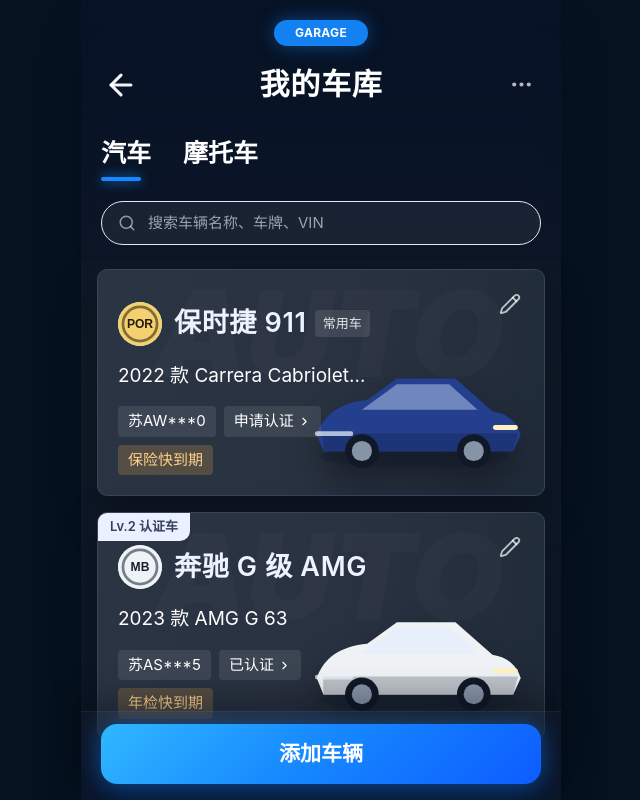
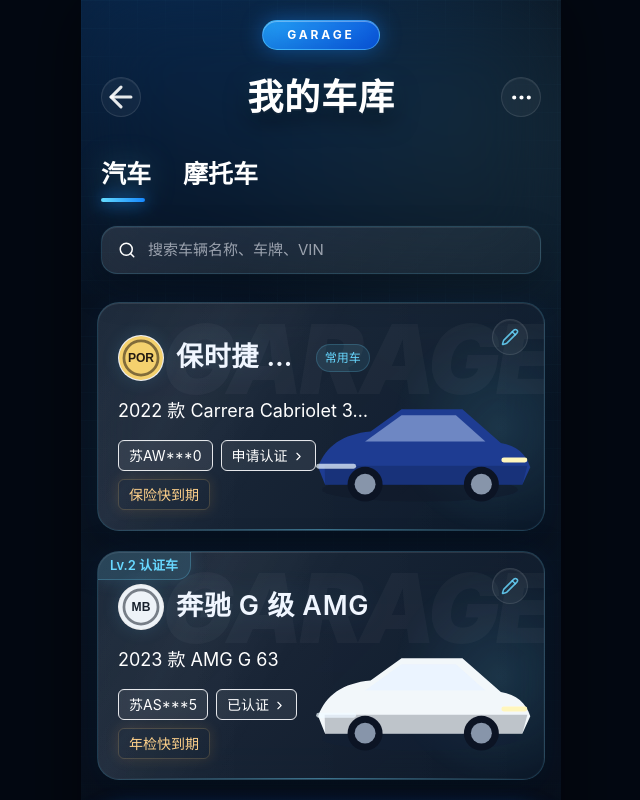
Before and after one commit to SWX2026/my-garage, a React (Vite) app: page / in a window 1280 px wide. Shown: the top 800 px of the page, without its empty margins (319-959 px from the left). Built offline with nearby package versions, Linux system fonts and the light colour scheme.

Commit message:
upgrade garage dashboard styling

```diff
--- a/src/main.jsx
+++ b/src/main.jsx
@@ -201,25 +201,25 @@
   }
 
   return (
-    <main className="min-h-screen bg-night text-white">
-      <div className="mx-auto min-h-screen max-w-[480px] bg-[linear-gradient(180deg,#071326_0%,#101927_44%,#0b1628_100%)] pb-28 shadow-2xl">
-        <header className="sticky top-0 z-20 bg-gradient-to-b from-[#071326] via-[#071326]/96 to-[#071326]/86 px-5 pb-4 pt-5 backdrop-blur">
-          <div className="mb-4 flex justify-center">
-            <span className="rounded-full border border-electric/45 bg-electric/95 px-5 py-1 text-xs font-bold tracking-wide text-white shadow-[0_0_18px_rgba(22,136,255,.42)]">
+    <main className="min-h-screen bg-[#030812] text-white">
+      <div className="garage-shell mx-auto min-h-screen max-w-[480px] pb-32 shadow-[0_0_70px_rgba(0,0,0,.55)]">
+        <header className="sticky top-0 z-20 bg-gradient-to-b from-[#06101f]/96 via-[#06101f]/88 to-[#06101f]/58 px-5 pb-5 pt-5 backdrop-blur-2xl">
+          <div className="mb-5 flex justify-center">
+            <span className="garage-pill rounded-full border border-cyanGlow/45 bg-[linear-gradient(135deg,rgba(38,169,255,.95),rgba(11,96,255,.82))] px-6 py-1.5 text-xs font-bold tracking-[.24em] text-white">
               GARAGE
             </span>
           </div>
           <div className="grid grid-cols-[40px_1fr_40px] items-center">
-            <button className="grid h-10 w-10 place-items-center rounded-full text-white/95 active:bg-white/10" aria-label="返回">
+            <button className="icon-line-button grid h-10 w-10 place-items-center rounded-full text-white/90" aria-label="返回">
               <ArrowLeft size={34} strokeWidth={2.2} />
             </button>
-            <h1 className="text-center text-[30px] font-semibold tracking-wide">我的车库</h1>
-            <button className="grid h-10 w-10 place-items-center rounded-full text-white/70 active:bg-white/10" aria-label="更多">
+            <h1 className="title-emboss text-center text-[36px] font-semibold tracking-wide">我的车库</h1>
+            <button className="icon-line-button grid h-10 w-10 place-items-center rounded-full text-white/72" aria-label="更多">
               <MoreHorizontal size={25} />
             </button>
           </div>
           <TabBar activeTab={activeTab} setActiveTab={setActiveTab} />
-          <label className="mt-5 flex h-11 items-center gap-3 rounded-full border border-white/8 bg-white/[.055] px-4 text-white/55">
+          <label className="glass-search mt-6 flex h-12 items-center gap-3 rounded-2xl px-4 text-white/62">
             <Search size={18} />
             <input
               value={query}
@@ -230,10 +230,10 @@
           </label>
         </header>
 
-        <section className="space-y-4 px-4 pt-2">
+        <section className="space-y-5 px-4 pt-2">
           {visibleVehicles.length ? (
-            visibleVehicles.map((vehicle) => (
-              <VehicleCard key={vehicle.id} vehicle={vehicle} onOpen={() => setDetail(vehicle)} onEdit={() => openEdit(vehicle)} />
+            visibleVehicles.map((vehicle, index) => (
+              <VehicleCard key={vehicle.id} vehicle={vehicle} index={index} onOpen={() => setDetail(vehicle)} onEdit={() => openEdit(vehicle)} />
             ))
           ) : (
             <EmptyGarage activeTab={activeTab} onCreate={openCreate} />
@@ -264,41 +264,43 @@
     ['motorcycle', '摩托车'],
   ];
   return (
-    <nav className="mt-7 flex gap-8">
+    <nav className="mt-8 flex gap-8">
       {tabs.map(([key, label]) => (
         <button
           key={key}
           onClick={() => setActiveTab(key)}
-          className={`relative pb-2 text-[25px] font-semibold ${activeTab === key ? 'text-white' : 'text-white/66'}`}
+          className={`relative pb-2 text-[25px] font-semibold transition active:scale-95 ${activeTab === key ? 'text-white drop-shadow-[0_0_14px_rgba(104,216,255,.25)]' : 'text-white/52'}`}
         >
           {label}
-          {activeTab === key && <span className="absolute bottom-0 left-0 h-1 w-10 rounded-full bg-electric shadow-[0_0_12px_rgba(22,136,255,.9)]" />}
+          {activeTab === key && <span className="absolute bottom-0 left-0 h-1 w-11 rounded-full bg-[linear-gradient(90deg,#65dcff,#1688ff)] shadow-[0_0_16px_rgba(22,136,255,.95)]" />}
         </button>
       ))}
     </nav>
   );
 }
 
-function VehicleCard({ vehicle, onOpen, onEdit }) {
+function VehicleCard({ vehicle, index, onOpen, onEdit }) {
   const alerts = dueAlerts(vehicle);
   return (
     <article
       onClick={onOpen}
-      className="relative min-h-[216px] overflow-hidden rounded-[10px] border border-[#33465e] bg-[linear-gradient(100deg,#2a3443_0%,#293241_54%,#202b3a_100%)] p-5 shadow-card active:scale-[.99]"
+      style={{ animationDelay: `${index * 70}ms` }}
+      className="garage-card card-enter relative min-h-[226px] overflow-hidden rounded-[22px] p-5 transition duration-300 active:scale-[.985]"
     >
       {vehicle.verified && (
-        <div className="absolute left-0 top-0 rounded-br-[10px] bg-[#eaf0ff] px-3 py-1 text-[13px] font-semibold text-[#34415d]">Lv.2 认证车</div>
+        <div className="absolute left-0 top-0 rounded-br-[14px] border-b border-r border-cyanGlow/25 bg-cyanGlow/15 px-3 py-1 text-[13px] font-semibold text-cyanGlow shadow-[0_0_18px_rgba(104,216,255,.16)]">Lv.2 认证车</div>
       )}
-      <div className="pointer-events-none absolute right-10 top-1 text-[120px] font-black italic leading-none text-white/[.025]">AUTO</div>
+      <div className="pointer-events-none absolute -right-2 top-2 text-[96px] font-black italic leading-none tracking-[-.04em] text-white/[.035]">GARAGE</div>
+      <div className="pointer-events-none absolute inset-x-6 bottom-0 h-px bg-gradient-to-r from-transparent via-cyanGlow/45 to-transparent" />
       <button
         onClick={(event) => {
           event.stopPropagation();
           onEdit();
         }}
-        className="absolute right-4 top-4 z-10 grid h-9 w-9 place-items-center rounded-full text-white/70 active:bg-white/10"
+        className="icon-line-button absolute right-4 top-4 z-10 grid h-9 w-9 place-items-center rounded-full text-cyanGlow/85"
         aria-label="编辑车辆"
       >
-        <Pencil size={22} />
+        <Pencil size={18} />
       </button>
 
       <div className="relative z-10 max-w-[62%] pt-3">
@@ -306,15 +308,15 @@
           <LogoImage src={vehicle.brandLogo} label={vehicle.brand} />
           <div className="min-w-0">
             <div className="flex items-center gap-2">
-              <h2 className="truncate text-[27px] font-semibold tracking-wide text-[#edf2ff]">{vehicle.name || '未命名车辆'}</h2>
+              <h2 className="truncate text-[27px] font-semibold tracking-wide text-[#f0f6ff] drop-shadow-[0_0_14px_rgba(104,216,255,.12)]">{vehicle.name || '未命名车辆'}</h2>
               {vehicle.favorite && (
-                <span className="shrink-0 rounded bg-white/10 px-2 py-1 text-[13px] text-white/85">常用车</span>
+                <span className="shrink-0 rounded-full border border-cyanGlow/20 bg-cyanGlow/10 px-2 py-1 text-[12px] text-cyanGlow">常用车</span>
               )}
             </div>
           </div>
         </div>
 
-        <p className="mt-4 truncate text-[19px] text-white/57">
+        <p className="mt-4 truncate text-[18px] text-white/56">
           {vehicle.year ? `${vehicle.year} 款 ` : ''}
           {vehicle.model || '未填写型号'}
         </p>
@@ -327,9 +329,9 @@
         </div>
       </div>
 
-      <div className="absolute bottom-5 right-3 flex h-[120px] w-[58%] items-end justify-end">
+      <div className="absolute bottom-5 right-0 flex h-[132px] w-[60%] items-end justify-end pr-2">
         {vehicle.vehicleImage ? (
-          <img src={vehicle.vehicleImage} alt={vehicle.name} className="max-h-full max-w-full object-contain drop-shadow-[0_18px_18px_rgba(0,0,0,.35)]" />
+          <img src={vehicle.vehicleImage} alt={vehicle.name} className="vehicle-float max-h-full max-w-full object-contain drop-shadow-[0_22px_22px_rgba(0,0,0,.42)]" />
         ) : (
           <DefaultVehicle type={vehicle.category} />
         )}
@@ -340,26 +342,26 @@
 
 function LogoImage({ src, label }) {
   return (
-    <div className="grid h-[44px] w-[44px] shrink-0 place-items-center overflow-hidden rounded-full bg-white text-xs font-bold text-slate-700">
+    <div className="grid h-[46px] w-[46px] shrink-0 place-items-center overflow-hidden rounded-full border border-white/20 bg-white/90 text-xs font-bold text-slate-700 shadow-[0_0_18px_rgba(104,216,255,.14)]">
       {src ? <img src={src} alt={`${label || '品牌'} Logo`} className="h-full w-full object-cover" /> : <Car size={24} />}
     </div>
   );
 }
 
 function Tag({ children }) {
-  return <span className="rounded bg-white/[.09] px-2.5 py-1 text-[15px] text-white/66">{children}</span>;
+  return <span className="rounded-md border border-white/8 bg-white/[.075] px-2.5 py-1 text-[14px] text-white/66 shadow-[inset_0_1px_0_rgba(255,255,255,.04)]">{children}</span>;
 }
 
 function AlertTag({ children }) {
-  return <span className="rounded bg-[#ffb34d]/20 px-2.5 py-1 text-[15px] text-[#ffd28b]">{children}</span>;
+  return <span className="rounded-md border border-[#ffca74]/20 bg-[#ffb34d]/16 px-2.5 py-1 text-[14px] text-[#ffd28b] shadow-[0_0_14px_rgba(255,179,77,.14)]">{children}</span>;
 }
 
 function BottomDock({ onCreate }) {
   return (
-    <footer className="fixed bottom-0 left-1/2 z-30 w-full max-w-[480px] -translate-x-1/2 border-t border-white/5 bg-[#071326]/92 px-5 pb-[max(16px,env(safe-area-inset-bottom))] pt-3 shadow-dock backdrop-blur-xl">
+    <footer className="fixed bottom-0 left-1/2 z-30 w-full max-w-[480px] -translate-x-1/2 bg-gradient-to-t from-[#040b16] via-[#040b16]/88 to-transparent px-5 pb-[max(18px,env(safe-area-inset-bottom))] pt-8">
       <button
         onClick={onCreate}
-        className="mx-auto block h-[60px] w-full rounded-2xl bg-[linear-gradient(135deg,#30b7ff_0%,#1688ff_48%,#0d5cff_100%)] text-[21px] font-semibold text-white shadow-[0_0_22px_rgba(22,136,255,.36),0_12px_32px_rgba(5,67,160,.42)] transition active:scale-[.975] active:brightness-110"
+        className="tech-add-button mx-auto block h-[62px] w-full rounded-[22px] text-[21px] font-semibold text-white transition active:scale-[.965] active:brightness-110"
       >
         添加车辆
       </button>
@@ -369,14 +371,14 @@
 
 function VehicleForm({ draft, setDraft, onClose, onSave, onDelete }) {
   return (
-    <div className="fixed inset-0 z-50 flex items-end justify-center bg-[#020916]/76 backdrop-blur-md">
-      <form onSubmit={onSave} className="max-h-[94vh] w-full max-w-[480px] overflow-y-auto rounded-t-[24px] border border-white/12 bg-[#101b2b]/95 p-5 text-white shadow-2xl">
-        <div className="mb-5 flex items-center justify-between">
+    <div className="fixed inset-0 z-50 flex items-end justify-center bg-[#020711]/82 backdrop-blur-xl">
+      <form onSubmit={onSave} className="panel-slide-up garage-panel h-[96vh] w-full max-w-[480px] overflow-y-auto rounded-t-[28px] p-5 text-white shadow-2xl">
+        <div className="sticky top-0 z-10 -mx-5 -mt-5 mb-5 flex items-center justify-between border-b border-white/8 bg-[#081424]/88 px-5 py-5 backdrop-blur-2xl">
           <div>
-            <p className="text-xs font-semibold uppercase tracking-[.22em] text-electric/90">Vehicle File</p>
-            <h2 className="mt-1 text-2xl font-semibold">{draft.id ? '编辑车辆' : '添加车辆'}</h2>
+            <p className="text-xs font-semibold uppercase tracking-[.26em] text-cyanGlow/80">Vehicle Command</p>
+            <h2 className="mt-1 text-[28px] font-semibold drop-shadow-[0_0_18px_rgba(104,216,255,.12)]">{draft.id ? '编辑车辆档案' : '添加车辆档案'}</h2>
           </div>
-          <button type="button" onClick={onClose} className="grid h-11 w-11 place-items-center rounded-full border border-white/10 bg-white/[.06] text-white/75 active:bg-white/10">
+          <button type="button" onClick={onClose} className="icon-line-button grid h-11 w-11 place-items-center rounded-full text-white/75">
             <X size={22} />
           </button>
         </div>
@@ -386,8 +388,8 @@
           <SegmentButton active={draft.category === 'motorcycle'} onClick={() => setDraftValue(setDraft, 'category', 'motorcycle')}>摩托车</SegmentButton>
         </div>
 
-        <div className="mt-5 grid grid-cols-2 gap-3">
-          <ImagePicker label="车辆图片" value={draft.vehicleImage} onChange={(value) => setDraftValue(setDraft, 'vehicleImage', value)} />
+        <div className="mt-5 grid gap-3">
+          <ImagePicker large label="车辆图片" value={draft.vehicleImage} onChange={(value) => setDraftValue(setDraft, 'vehicleImage', value)} />
           <ImagePicker label="品牌 Logo" value={draft.brandLogo} onChange={(value) => setDraftValue(setDraft, 'brandLogo', value)} />
         </div>
 
@@ -444,14 +446,14 @@
           </label>
         </div>
 
-        <div className="sticky bottom-0 -mx-5 mt-6 flex gap-3 border-t border-white/8 bg-[#101b2b]/96 px-5 pb-1 pt-4 backdrop-blur-xl">
+        <div className="sticky bottom-0 -mx-5 mt-7 flex gap-3 border-t border-cyanGlow/10 bg-[#081424]/92 px-5 pb-1 pt-4 backdrop-blur-2xl">
           {onDelete && (
-            <button type="button" onClick={onDelete} className="grid h-12 w-12 place-items-center rounded-lg border border-red-400/30 text-red-200">
+            <button type="button" onClick={onDelete} className="icon-line-button grid h-12 w-12 place-items-center rounded-xl border-red-400/30 text-red-200">
               <Trash2 size={20} />
             </button>
           )}
-          <button type="button" onClick={onClose} className="h-12 rounded-xl border border-white/10 px-5 text-[16px] text-white/70 active:bg-white/[.06]">取消</button>
-          <button type="submit" className="h-12 flex-1 rounded-xl bg-[linear-gradient(135deg,#30b7ff,#1688ff_48%,#0d5cff)] text-lg font-semibold shadow-[0_0_18px_rgba(22,136,255,.34)] active:scale-[.985]">保存</button>
+          <button type="button" onClick={onClose} className="h-[52px] rounded-2xl border border-white/10 px-5 text-[16px] text-white/70 transition active:scale-[.97] active:bg-white/[.06]">取消</button>
+          <button type="submit" className="tech-add-button h-[52px] flex-1 rounded-2xl text-lg font-semibold transition active:scale-[.975]">保存档案</button>
         </div>
       </form>
     </div>
@@ -482,15 +484,18 @@
   ];
 
   return (
-    <div className="fixed inset-0 z-40 flex items-end justify-center bg-black/70 backdrop-blur-sm">
-      <section className="max-h-[92vh] w-full max-w-[480px] overflow-y-auto rounded-t-[22px] border border-white/10 bg-[#101b2b] p-5 text-white shadow-2xl">
+    <div className="fixed inset-0 z-40 flex items-end justify-center bg-[#020711]/82 backdrop-blur-xl">
+      <section className="panel-slide-up garage-panel max-h-[94vh] w-full max-w-[480px] overflow-y-auto rounded-t-[28px] p-5 text-white shadow-2xl">
         <div className="flex items-center justify-between">
-          <h2 className="text-2xl font-semibold">{vehicle.name}</h2>
-          <button onClick={onClose} className="grid h-10 w-10 place-items-center rounded-full bg-white/8">
+          <div>
+            <p className="text-xs font-semibold uppercase tracking-[.24em] text-cyanGlow/75">Vehicle Archive</p>
+            <h2 className="mt-1 text-[28px] font-semibold drop-shadow-[0_0_18px_rgba(104,216,255,.12)]">{vehicle.name}</h2>
+          </div>
+          <button onClick={onClose} className="icon-line-button grid h-11 w-11 place-items-center rounded-full">
             <X size={22} />
           </button>
         </div>
-        <div className="mt-5 rounded-xl border border-white/10 bg-white/[.04] p-4">
+        <div className="archive-hero mt-5 overflow-hidden rounded-[24px] p-4">
           <div className="flex items-center gap-3">
             <LogoImage src={vehicle.brandLogo} label={vehicle.brand} />
             <div>
@@ -498,12 +503,13 @@
               <div className="text-white/55">{vehicle.category === 'car' ? '汽车' : '摩托车'}</div>
             </div>
           </div>
-          <div className="mt-4 h-40">
-            {vehicle.vehicleImage ? <img src={vehicle.vehicleImage} alt={vehicle.name} className="h-full w-full object-contain" /> : <DefaultVehicle type={vehicle.category} />}
+          <div className="relative mt-4 h-52">
+            <div className="absolute inset-x-5 bottom-4 h-8 rounded-full bg-black/35 blur-xl" />
+            {vehicle.vehicleImage ? <img src={vehicle.vehicleImage} alt={vehicle.name} className="relative h-full w-full object-contain drop-shadow-[0_26px_24px_rgba(0,0,0,.45)]" /> : <DefaultVehicle type={vehicle.category} />}
           </div>
         </div>
         <DetailSection title="基本信息" items={basicItems} />
-        <section className="mt-5 rounded-xl border border-white/10 bg-white/[.045] p-4">
+        <section className="mt-5 rounded-2xl border border-cyanGlow/12 bg-white/[.045] p-4 shadow-[inset_0_1px_0_rgba(255,255,255,.05)]">
           <SectionTitle icon={<ShieldAlert size={17} />}>保险与年检</SectionTitle>
           <div className="mt-4 grid gap-3">
             {expiryItems.map(([label, value, state]) => (
@@ -511,28 +517,28 @@
                 <span className="text-white/50">{label}</span>
                 <span className="flex flex-col items-end gap-1 text-right">
                   <span className="text-white/88">{value || '未填写'}</span>
-                  {value && <span className={`rounded px-2 py-0.5 text-xs ${state.tone}`}>{state.text}</span>}
+                  {value && <span className={`glow-status rounded-full px-2.5 py-1 text-xs ${state.tone}`}>{state.text}</span>}
                 </span>
               </div>
             ))}
           </div>
         </section>
         <DetailSection title="保养信息" items={maintenanceItems} />
-        <div className="mt-5 rounded-xl border border-white/10 bg-white/[.045] p-4">
+        <div className="mt-5 rounded-2xl border border-cyanGlow/12 bg-white/[.045] p-4 shadow-[inset_0_1px_0_rgba(255,255,255,.05)]">
           <SectionTitle>保养备注</SectionTitle>
           <p className="mt-3 whitespace-pre-wrap text-[15px] leading-6 text-white/86">{vehicle.maintenanceNote || '暂无保养备注'}</p>
         </div>
-        <div className="mt-5 rounded-lg bg-white/[.05] p-4">
+        <div className="mt-5 rounded-2xl border border-cyanGlow/12 bg-white/[.045] p-4 shadow-[inset_0_1px_0_rgba(255,255,255,.05)]">
           <SectionTitle>备注</SectionTitle>
           <p className="mt-2 whitespace-pre-wrap text-white/86">{vehicle.notes || '暂无备注'}</p>
         </div>
-        <button onClick={onEdit} className="mt-5 h-12 w-full rounded-lg bg-electric text-lg font-semibold">编辑车辆</button>
+        <button onClick={onEdit} className="tech-add-button mt-5 h-12 w-full rounded-2xl text-lg font-semibold transition active:scale-[.975]">编辑车辆</button>
       </section>
     </div>
   );
 }
 
-function ImagePicker({ label, value, onChange }) {
+function ImagePicker({ label, value, onChange, large = false }) {
   const [isProcessing, setIsProcessing] = useState(false);
   const [error, setError] = useState('');
 
@@ -554,9 +560,9 @@
   }
 
   return (
-    <label className="relative grid h-36 cursor-pointer place-items-center overflow-hidden rounded-2xl border border-white/10 bg-[linear-gradient(145deg,rgba(255,255,255,.09),rgba(255,255,255,.035))] shadow-[inset_0_1px_0_rgba(255,255,255,.06)]">
+    <label className={`upload-card relative grid cursor-pointer place-items-center overflow-hidden rounded-3xl ${large ? 'h-52' : 'h-32'}`}>
       {value ? (
-        <img src={value} alt={label} className="h-full w-full object-cover" />
+        <img src={value} alt={label} className={`h-full w-full ${large ? 'object-contain p-3' : 'object-cover'}`} />
       ) : (
         <span className="flex flex-col items-center gap-2 text-white/55">
           <ImagePlus size={24} />
@@ -570,7 +576,7 @@
         </span>
       )}
       {error && <span className="absolute bottom-2 left-2 right-12 rounded bg-red-500/80 px-2 py-1 text-xs text-white">{error}</span>}
-      <span className="absolute bottom-2 right-2 rounded-full bg-black/45 p-2">
+      <span className="absolute bottom-3 right-3 rounded-full border border-cyanGlow/25 bg-black/45 p-2 text-cyanGlow shadow-[0_0_14px_rgba(104,216,255,.16)]">
         <Upload size={16} />
       </span>
       <input type="file" accept="image/*" onChange={handleFile} className="hidden" />
--- a/src/styles.css
+++ b/src/styles.css
@@ -7,13 +7,13 @@
 }
 
 html {
-  background: #061220;
+  background: #030812;
 }
 
 body {
   margin: 0;
   min-width: 320px;
-  background: #061220;
+  background: #030812;
   font-family: Inter, ui-sans-serif, system-ui, -apple-system, BlinkMacSystemFont, "PingFang SC", "Microsoft YaHei", sans-serif;
 }
 
@@ -31,3 +31,179 @@
   filter: invert(1);
   opacity: .6;
 }
+
+.garage-shell {
+  position: relative;
+  overflow: hidden;
+  animation: pageFade .48s ease-out both;
+  background:
+    radial-gradient(circle at 20% -8%, rgba(22, 136, 255, .28), transparent 34%),
+    radial-gradient(circle at 86% 12%, rgba(104, 216, 255, .13), transparent 30%),
+    linear-gradient(180deg, #050b17 0%, #091524 42%, #070e1b 100%);
+}
+
+.garage-shell::before {
+  content: "";
+  pointer-events: none;
+  position: absolute;
+  inset: 0;
+  background-image:
+    linear-gradient(rgba(104, 216, 255, .055) 1px, transparent 1px),
+    linear-gradient(90deg, rgba(104, 216, 255, .045) 1px, transparent 1px);
+  background-size: 28px 28px;
+  mask-image: linear-gradient(180deg, rgba(0,0,0,.75), rgba(0,0,0,.18) 55%, rgba(0,0,0,.08));
+}
+
+.garage-shell > * {
+  position: relative;
+}
+
+.garage-pill {
+  box-shadow:
+    0 0 22px rgba(22, 136, 255, .45),
+    inset 0 1px 0 rgba(255,255,255,.32),
+    inset 0 -10px 18px rgba(0, 66, 180, .25);
+}
+
+.title-emboss {
+  text-shadow:
+    0 2px 0 rgba(255,255,255,.04),
+    0 10px 24px rgba(0,0,0,.55),
+    0 0 22px rgba(104,216,255,.13);
+}
+
+.glass-search {
+  border: 1px solid rgba(104,216,255,.16);
+  background: linear-gradient(135deg, rgba(255,255,255,.11), rgba(255,255,255,.045));
+  box-shadow:
+    inset 0 1px 0 rgba(255,255,255,.08),
+    0 16px 36px rgba(0,0,0,.22),
+    0 0 0 1px rgba(255,255,255,.02);
+  backdrop-filter: blur(18px);
+}
+
+.garage-card {
+  border: 1px solid rgba(104,216,255,.18);
+  background:
+    linear-gradient(135deg, rgba(35, 48, 66, .76), rgba(14, 28, 46, .68)),
+    linear-gradient(90deg, rgba(255,255,255,.07), transparent);
+  box-shadow:
+    0 20px 48px rgba(0,0,0,.34),
+    0 0 28px rgba(22,136,255,.08),
+    inset 0 1px 0 rgba(255,255,255,.08),
+    inset 0 0 0 1px rgba(255,255,255,.025);
+  backdrop-filter: blur(22px);
+}
+
+.garage-card::before {
+  content: "";
+  position: absolute;
+  inset: 0;
+  pointer-events: none;
+  background:
+    radial-gradient(circle at 90% 55%, rgba(104,216,255,.18), transparent 26%),
+    linear-gradient(120deg, transparent, rgba(255,255,255,.055), transparent 46%);
+  opacity: .72;
+}
+
+.vehicle-float {
+  transform: translateX(6px);
+  filter: saturate(1.06) contrast(1.04);
+}
+
+.tech-add-button {
+  border: 1px solid rgba(104,216,255,.35);
+  background:
+    linear-gradient(135deg, #39c4ff 0%, #1688ff 48%, #0c54ea 100%);
+  box-shadow:
+    0 0 26px rgba(22,136,255,.46),
+    0 18px 42px rgba(0,84,220,.34),
+    inset 0 1px 0 rgba(255,255,255,.32),
+    inset 0 -14px 24px rgba(0, 55, 160, .28);
+}
+
+.icon-line-button {
+  border: 1px solid rgba(255,255,255,.1);
+  background: rgba(255,255,255,.045);
+  box-shadow: inset 0 1px 0 rgba(255,255,255,.06);
+  transition: transform .16s ease, background .16s ease, border-color .16s ease;
+}
+
+.icon-line-button:active {
+  transform: scale(.94);
+  border-color: rgba(104,216,255,.35);
+  background: rgba(104,216,255,.1);
+}
+
+.garage-panel {
+  border: 1px solid rgba(104,216,255,.16);
+  background:
+    radial-gradient(circle at 50% 0%, rgba(22,136,255,.14), transparent 34%),
+    linear-gradient(180deg, rgba(11,24,42,.97), rgba(7,15,29,.98));
+  box-shadow:
+    0 -24px 70px rgba(0,0,0,.52),
+    inset 0 1px 0 rgba(255,255,255,.08);
+}
+
+.upload-card {
+  border: 1px solid rgba(104,216,255,.16);
+  background:
+    radial-gradient(circle at 50% 0%, rgba(104,216,255,.12), transparent 45%),
+    linear-gradient(145deg, rgba(255,255,255,.09), rgba(255,255,255,.035));
+  box-shadow:
+    inset 0 1px 0 rgba(255,255,255,.08),
+    0 18px 38px rgba(0,0,0,.18);
+}
+
+.archive-hero {
+  border: 1px solid rgba(104,216,255,.18);
+  background:
+    radial-gradient(circle at 76% 58%, rgba(104,216,255,.18), transparent 34%),
+    linear-gradient(145deg, rgba(255,255,255,.09), rgba(255,255,255,.035));
+  box-shadow:
+    inset 0 1px 0 rgba(255,255,255,.08),
+    0 20px 48px rgba(0,0,0,.28);
+}
+
+.glow-status {
+  box-shadow: 0 0 16px rgba(104,216,255,.12);
+}
+
+.card-enter {
+  opacity: 0;
+  transform: translateY(18px);
+  animation: cardSlide .5s cubic-bezier(.2,.8,.2,1) forwards;
+}
+
+.panel-slide-up {
+  animation: panelSlideUp .28s cubic-bezier(.2,.8,.2,1) both;
+}
+
+@keyframes pageFade {
+  from {
+    opacity: 0;
+    transform: translateY(8px);
+  }
+  to {
+    opacity: 1;
+    transform: translateY(0);
+  }
+}
+
+@keyframes cardSlide {
+  to {
+    opacity: 1;
+    transform: translateY(0);
+  }
+}
+
+@keyframes panelSlideUp {
+  from {
+    opacity: .7;
+    transform: translateY(42px);
+  }
+  to {
+    opacity: 1;
+    transform: translateY(0);
+  }
+}
```
